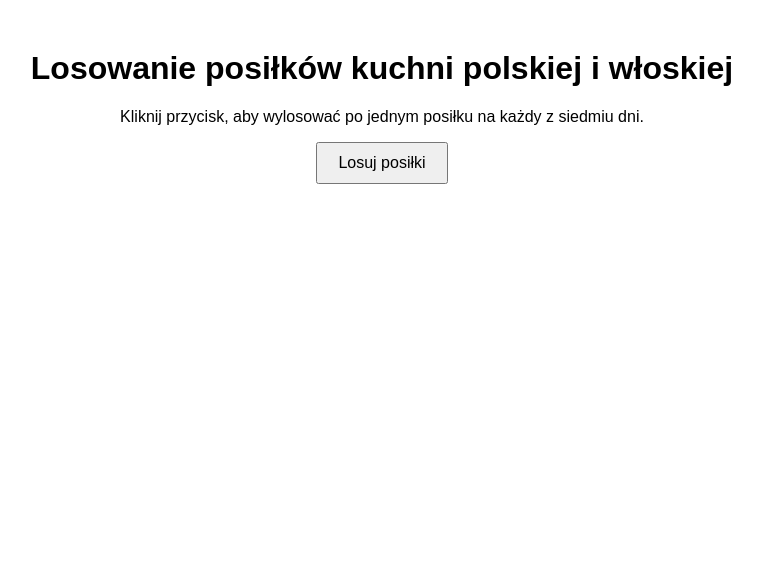
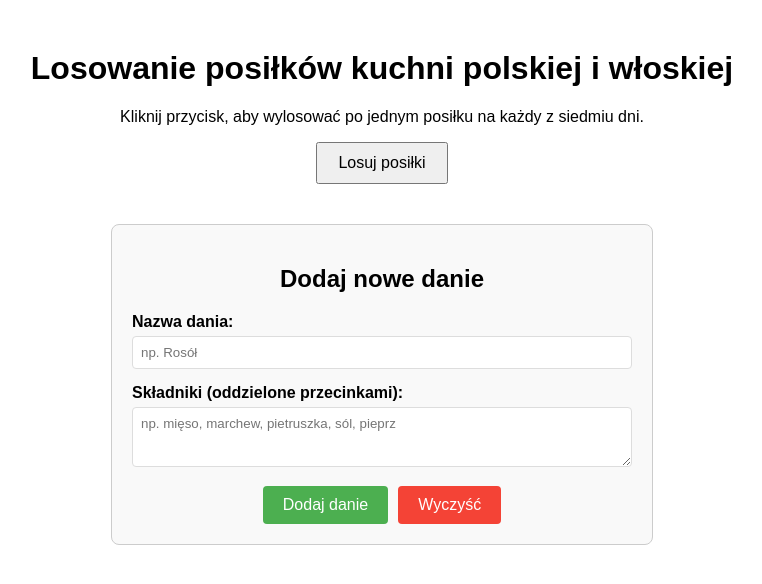
Before and after one commit to Mikiomm/PlanerObiadow, a Flask app: page / in a window 1280 px wide. Shown: the top 584 px of the page, without its empty margins (258-1020 px from the left). Run offline with Flask 3, Linux system fonts and the light colour scheme.

Commit message:
dodawanie dań

```diff
--- a/app.py
+++ b/app.py
@@ -2,7 +2,7 @@ import os
 import json
 import random
 import socket
-from flask import Flask, render_template, jsonify
+from flask import Flask, render_template, jsonify, request
 
 # Optional: load .env in development
 try:
@@ -161,6 +161,37 @@ def losuj():
     return jsonify({'wyniki': wyniki})
 
 
+@app.route('/dodaj-danie', methods=['POST'])
+def dodaj_danie():
+    """Add a new dish with name and ingredients."""
+    data = request.get_json()
+
+    if not data:
+        return jsonify({'success': False, 'error': 'No data provided'}), 400
+
+    nazwa = data.get('nazwa', '').strip()
+    skladniki_str = data.get('skladniki', '').strip()
+
+    if not nazwa:
+        return jsonify({'success': False, 'error': 'Nazwa dania jest wymagana'}), 400
+
+    if not skladniki_str:
+        return jsonify({'success': False, 'error': 'Składniki są wymagane'}), 400
+
+    # Parse ingredients - split by comma and strip whitespace
+    skladniki = [s.strip() for s in skladniki_str.split(',') if s.strip()]
+
+    if not skladniki:
+        return jsonify({'success': False, 'error': 'Podaj przynajmniej jeden składnik'}), 400
+
+    success = add_dish(nazwa, skladniki)
+
+    if success:
+        return jsonify({'success': True, 'message': 'Danie zostało dodane'}), 201
+    else:
+        return jsonify({'success': False, 'error': 'Nie udało się dodać dania'}), 500
+
+
 if __name__ == '__main__':
     startup()
     app.run(debug=True)
--- a/templates/index.html
+++ b/templates/index.html
@@ -19,6 +19,75 @@
             margin-top: 20px;
             font-size: 18px;
         }
+        .form-container {
+            margin-top: 40px;
+            padding: 20px;
+            border: 1px solid #ccc;
+            border-radius: 8px;
+            max-width: 500px;
+            margin-left: auto;
+            margin-right: auto;
+            background-color: #f9f9f9;
+        }
+        .form-group {
+            margin-bottom: 15px;
+            text-align: left;
+        }
+        label {
+            display: block;
+            margin-bottom: 5px;
+            font-weight: bold;
+        }
+        input, textarea {
+            width: 100%;
+            padding: 8px;
+            border: 1px solid #ddd;
+            border-radius: 4px;
+            box-sizing: border-box;
+            font-family: Arial, sans-serif;
+        }
+        textarea {
+            resize: vertical;
+            min-height: 60px;
+        }
+        .button-group {
+            display: flex;
+            gap: 10px;
+            justify-content: center;
+        }
+        button[type="submit"] {
+            background-color: #4CAF50;
+            color: white;
+            border: none;
+            border-radius: 4px;
+        }
+        button[type="submit"]:hover {
+            background-color: #45a049;
+        }
+        button[type="reset"] {
+            background-color: #f44336;
+            color: white;
+            border: none;
+            border-radius: 4px;
+        }
+        button[type="reset"]:hover {
+            background-color: #da190b;
+        }
+        .message {
+            margin-top: 10px;
+            padding: 10px;
+            border-radius: 4px;
+        }
+        .success {
+            background-color: #d4edda;
+            color: #155724;
+            border: 1px solid #c3e6cb;
+        }
+        .error {
+            background-color: #f8d7da;
+            color: #721c24;
+            border: 1px solid #f5c6cb;
+        }
     </style>
 </head>
 <body>
@@ -26,6 +95,25 @@
     <p>Kliknij przycisk, aby wylosować po jednym posiłku na każdy z siedmiu dni.</p>
     <button onclick="losujPosilki()">Losuj posiłki</button>
     <div id="results"></div>
+
+    <div class="form-container">
+        <h2>Dodaj nowe danie</h2>
+        <form onsubmit="dodajDanie(event)">
+            <div class="form-group">
+                <label for="nazwa">Nazwa dania:</label>
+                <input type="text" id="nazwa" name="nazwa" required placeholder="np. Rosół">
+            </div>
+            <div class="form-group">
+                <label for="skladniki">Składniki (oddzielone przecinkami):</label>
+                <textarea id="skladniki" name="skladniki" required placeholder="np. mięso, marchew, pietruszka, sól, pieprz"></textarea>
+            </div>
+            <div class="button-group">
+                <button type="submit">Dodaj danie</button>
+                <button type="reset">Wyczyść</button>
+            </div>
+            <div id="message"></div>
+        </form>
+    </div>
 
     <script>
         async function losujPosilki() {
@@ -44,6 +132,47 @@
                 document.getElementById('results').innerHTML = '<p>Wystąpił błąd podczas losowania.</p>';
             }
         }
+
+        async function dodajDanie(event) {
+            event.preventDefault();
+
+            const nazwa = document.getElementById('nazwa').value.trim();
+            const skladniki = document.getElementById('skladniki').value.trim();
+            const messageDiv = document.getElementById('message');
+
+            try {
+                const response = await fetch('/dodaj-danie', {
+                    method: 'POST',
+                    headers: {
+                        'Content-Type': 'application/json'
+                    },
+                    body: JSON.stringify({
+                        nazwa: nazwa,
+                        skladniki: skladniki
+                    })
+                });
+
+                const data = await response.json();
+
+                if (data.success) {
+                    messageDiv.className = 'message success';
+                    messageDiv.textContent = '✓ ' + data.message;
+                    document.getElementById('nazwa').value = '';
+                    document.getElementById('skladniki').value = '';
+                    setTimeout(() => {
+                        messageDiv.textContent = '';
+                        messageDiv.className = '';
+                    }, 3000);
+                } else {
+                    messageDiv.className = 'message error';
+                    messageDiv.textContent = '✗ ' + (data.error || 'Błąd przy dodawaniu dania');
+                }
+            } catch (error) {
+                console.error('Błąd:', error);
+                messageDiv.className = 'message error';
+                messageDiv.textContent = '✗ Błąd przy komunikacji z serwerem';
+            }
+        }
     </script>
 </body>
 </html>
```
